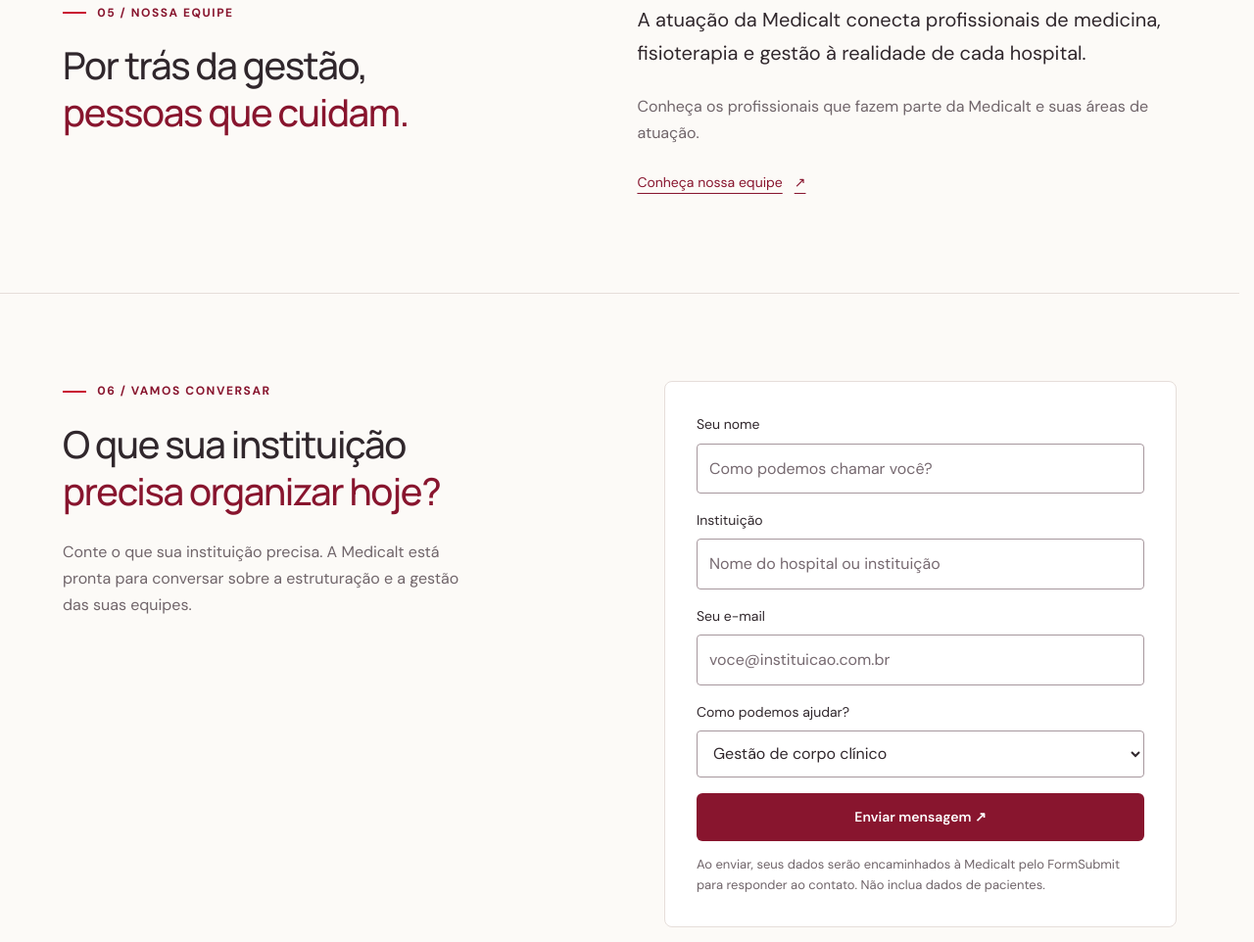
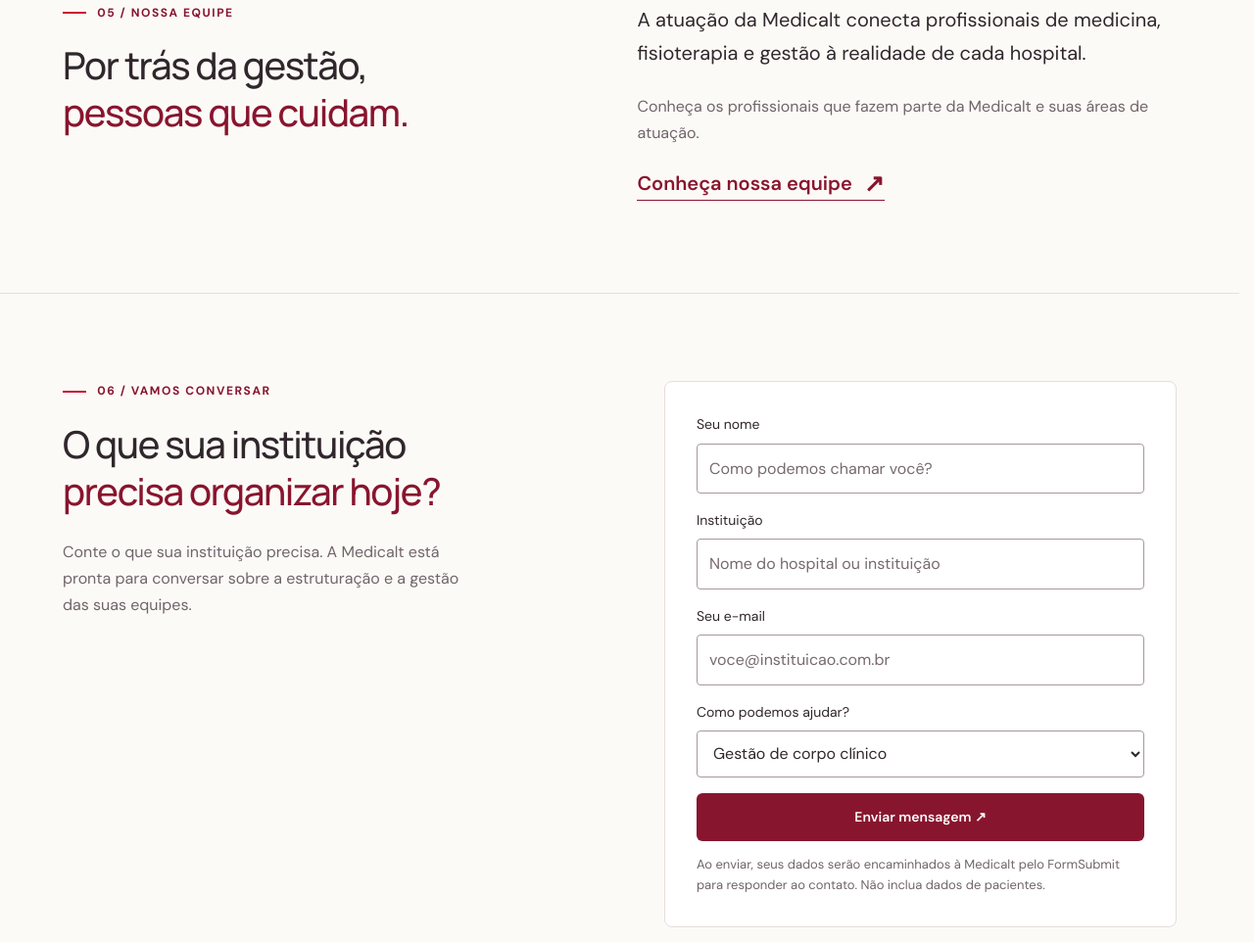
Before and after one commit to ovisu/medicalt-prototipo, a website: page index.html in a window 1280 px wide. Shown: the part 3127-4089 px from the top of the page at 98% size. Drawn offline with Linux system fonts and the light colour scheme.

Commit message:
Destacar link Conheça nossa equipe
Aumenta a fonte para 20 px no desktop e 18 px no celular, com peso 600. Preserva texto vinho e fundo transparente, com sublinhado contínuo sob a frase, o espaço e a seta.

```diff
--- a/assets/styles.css
+++ b/assets/styles.css
@@ -110,8 +110,10 @@
 .step p { color: var(--muted); font-size: .9375rem; }
 .team { border-bottom: 1px solid var(--line); }
 .team .team-intro { margin-top: 0; color: var(--ink); font-size: 1.25rem; }
-.team .text-link { margin-top: 1rem; }
-.team-trigger { border: 0; padding: 0; background: transparent; text-align: left; }
+.team-trigger { position: relative; margin-top: 1rem; max-width: 100%; border: 0; padding: 0; background: transparent; font-size: clamp(1.125rem, 1.8vw, 1.25rem); font-weight: 600; text-align: left; text-decoration: none; }
+.team-trigger::after { content: ""; position: absolute; right: 0; bottom: .2em; left: 0; height: 1px; background: currentColor; }
+.team-trigger:hover::after { height: 2px; }
+.team-trigger span[aria-hidden="true"] { font-size: 1.25em; line-height: 1; }
 html { scrollbar-gutter: stable; }
 html.team-dialog-open { overflow: hidden; }
 .team-dialog {
```
